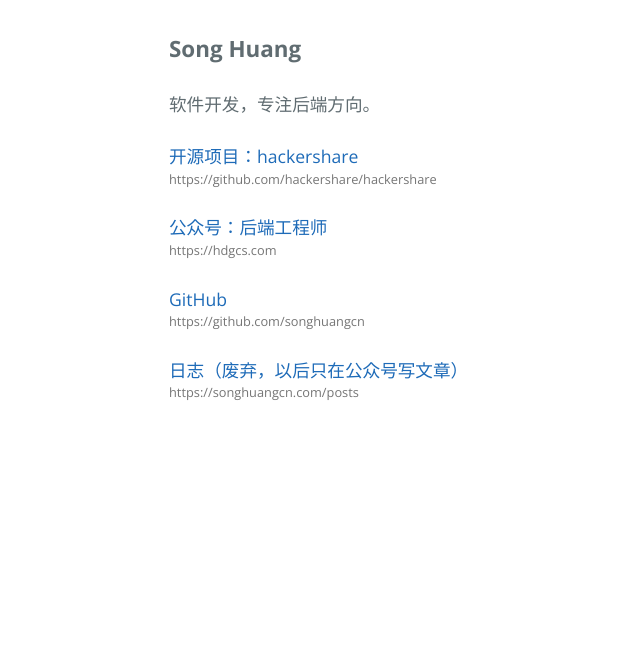
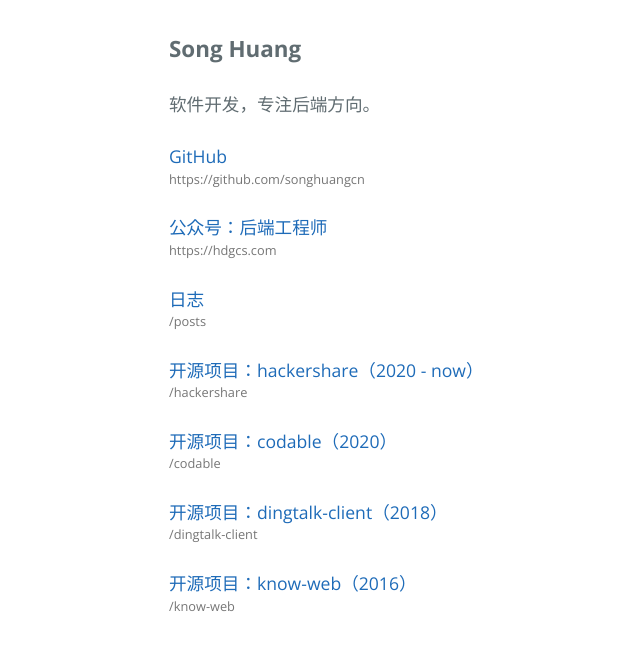
Before and after one commit to songhuangcn/songhuangcn.github.io, a Jekyll site: the page built from index.html, in a window 1280 px wide. Shown: the top 650 px of the page, without its empty margins (55-695 px from the left). Built offline with Jekyll 4.4.1, drawn with Linux system fonts in a browser that asks for light colours.

Commit message:
change link

```diff
--- a/index.html
+++ b/index.html
@@ -4,10 +4,10 @@
 
 <div class="font-lg mb"><strong>{{ site.title }}</strong></div>
 <div class="mb">{{ site.description }}</div>
-<a href="https://github.com/hackershare/hackershare">
+<a href="https://github.com/songhuangcn">
   <div class="mb">
-    <div>开源项目：hackershare</div>
-    <div class="hint">https://github.com/hackershare/hackershare</div>
+    <div>GitHub</div>
+    <div class="hint">https://github.com/songhuangcn</div>
   </div>
 </a>
 <a href="https://hdgcs.com">
@@ -16,15 +16,33 @@
     <div class="hint">https://hdgcs.com</div>
   </div>
 </a>
-<a href="https://github.com/songhuangcn">
+<a href="{{ '/posts' }}">
   <div class="mb">
-    <div>GitHub</div>
-    <div class="hint">https://github.com/songhuangcn</div>
+    <div>日志</div>
+    <div class="hint">{{ '/posts' }}</div>
   </div>
 </a>
-<a href="{{ '/posts' | absolute_url }}">
+<a href="/hackershare">
   <div class="mb">
-    <div>日志（废弃，以后只在公众号写文章）</div>
-    <div class="hint">{{ '/posts' | absolute_url }}</div>
+    <div>开源项目：hackershare（2020 - now）</div>
+    <div class="hint">/hackershare</div>
   </div>
 </a>
+<a href="/codable">
+  <div class="mb">
+    <div>开源项目：codable（2020）</div>
+    <div class="hint">/codable</div>
+  </div>
+</a>
+<a href="/dingtalk-client">
+  <div class="mb">
+    <div>开源项目：dingtalk-client（2018）</div>
+    <div class="hint">/dingtalk-client</div>
+  </div>
+</a>
+<a href="/know-web">
+  <div class="mb">
+    <div>开源项目：know-web（2016）</div>
+    <div class="hint">/know-web</div>
+  </div>
+</a>
```
Also changed, not shown: 1 other file.
